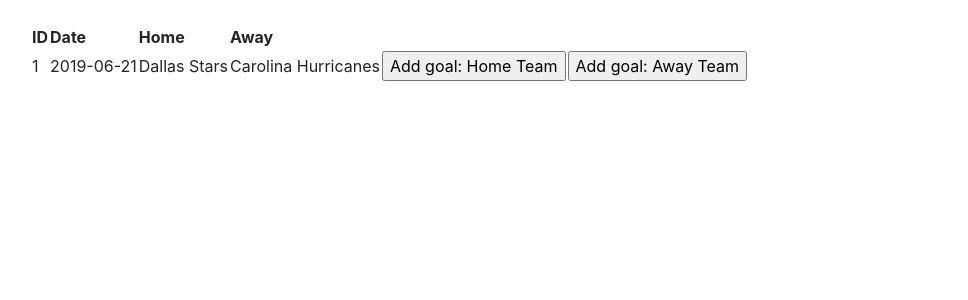
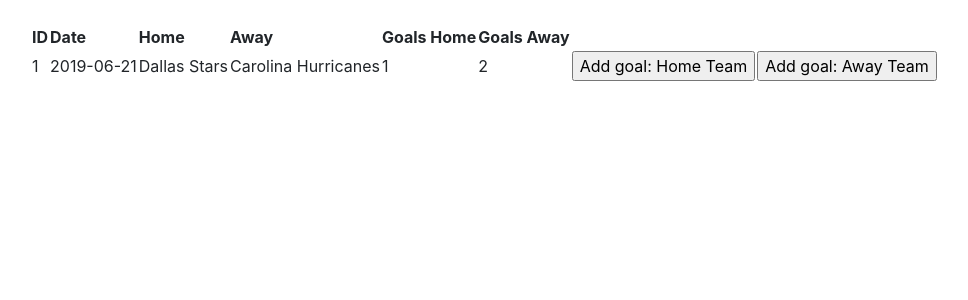
Before and after one commit to samilait/jaakiekkotilasto, a Flask app: page /matches in a window 1280 px wide. Shown: the part 56-356 px from the top of the page, without its empty margins (54-1022 px from the left). Run offline with Flask 2, Linux system fonts and the light colour scheme; data comes from the database, SQL or seed files in the repository; both versions use the stored data as it was after the commit; some libraries are stand-ins or nearby versions.

Commit message:
Pelititanteen näyttäminen ottelulistauksessa

```diff
--- a/application/matches/forms.py
+++ b/application/matches/forms.py
@@ -13,6 +13,8 @@
     home_team = SelectField(u'Home team', choices=team_choices, coerce=int)
     away_team = SelectField(u'Away team', choices=team_choices, coerce=int)
 
+    # score = StringField("Score")
+
     # def validate_team_name(form, field):
     #     sel_team_name = str(dict(field.choices).get(field.data))
     #     a = Team.find_team_id(sel_team_name)
--- a/application/matches/models.py
+++ b/application/matches/models.py
@@ -11,6 +11,8 @@
     match_date = db.Column(db.DateTime, default=db.func.current_timestamp())
     home_team_id = db.Column(db.Integer, db.ForeignKey('team.id'), nullable=False)
     away_team_id = db.Column(db.Integer, db.ForeignKey('team.id'), nullable=False)
+    home_team_score = db.Column(db.Integer)
+    away_team_score = db.Column(db.Integer)
 
     match_goal = db.relationship('Goal', backref = 'match_goal', lazy = 'dynamic', foreign_keys = 'Goal.match_id')
 
@@ -18,16 +20,18 @@
         self.match_date = match_date
         self.home_team_id = home_team_id
         self.away_team_id = away_team_id
+        self.home_team_score = 0
+        self.away_team_score = 0
 
     @staticmethod
     def all_matches():
-        stmt = text("SELECT match.id, match.match_date, team.name Home, a.name Away FROM match JOIN team ON match.home_team_id = team.id JOIN team a ON match.away_team_id = a.id")
+        stmt = text("SELECT match.id, match.match_date, team.name Home, a.name Away, match.home_team_score, match.away_team_score FROM match JOIN team ON match.home_team_id = team.id JOIN team a ON match.away_team_id = a.id")
         res = db.engine.execute(stmt)
 
         response = []
 
         for row in res:
             # str_date = datetime.datetime(row[0]).strftime("%Y-%m-%d")
-            response.append({"id": row[0], "match_date": str(row[1])[:10], "home_team_name": row[2], "away_team_name": row[3]})
+            response.append({"id": row[0], "match_date": str(row[1])[:10], "home_team_name": row[2], "away_team_name": row[3], "home_team_score": row[4], "away_team_score": row[5]})
 
         return response
--- a/application/templates/matches/list.html
+++ b/application/templates/matches/list.html
@@ -7,6 +7,8 @@
       <th>Date</th>
       <th>Home</th>
       <th>Away</th>
+      <th>Goals Home</th>
+      <th>Goals Away</th>
     </tr>
     {% for match in matches %}
     <tr>
@@ -14,13 +16,15 @@
       <td>{{ match.match_date }}</td>
       <td>{{ match.home_team_name }}</td>
       <td>{{ match.away_team_name }}</td>
+      <td>{{ match.home_team_score }}</td>
+      <td>{{ match.away_team_score }}</td>
       <td>
         <form method="POST" action="{{ url_for('goals_form', match_id=match.id, team_name=match.home_team_name) }}">
             <input type="submit" value="Add goal: Home Team"/>
         </form>
       </td>
       <td>
-        <form method="POST" action="{{ url_for('goals_form', match_id=match.id, team_name=match.away_team_id) }}">
+        <form method="POST" action="{{ url_for('goals_form', match_id=match.id, team_name=match.away_team_name) }}">
             <input type="submit" value="Add goal: Away Team"/>
         </form>
       </td>
```
Also changed, not shown: application/goals/views.py (+9 -0 lines), application/icehockey.db.
